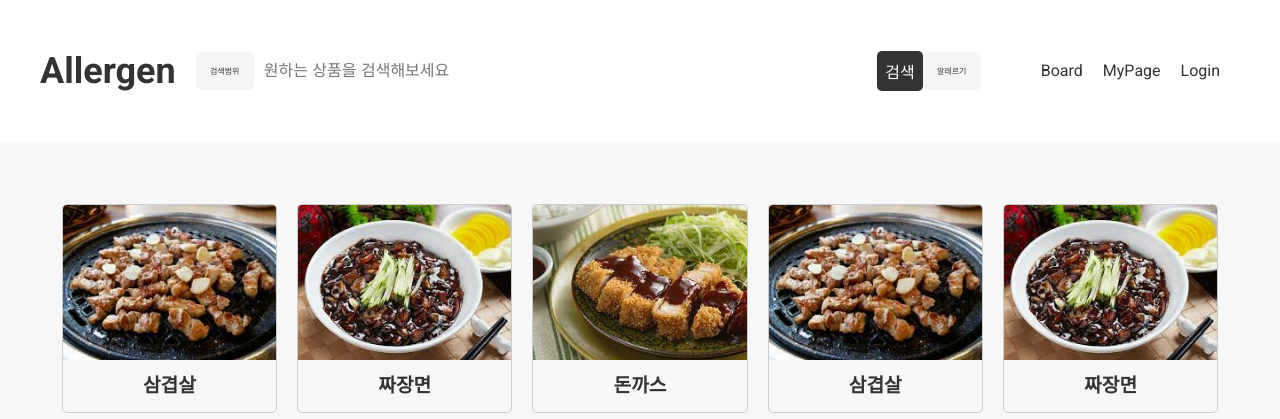
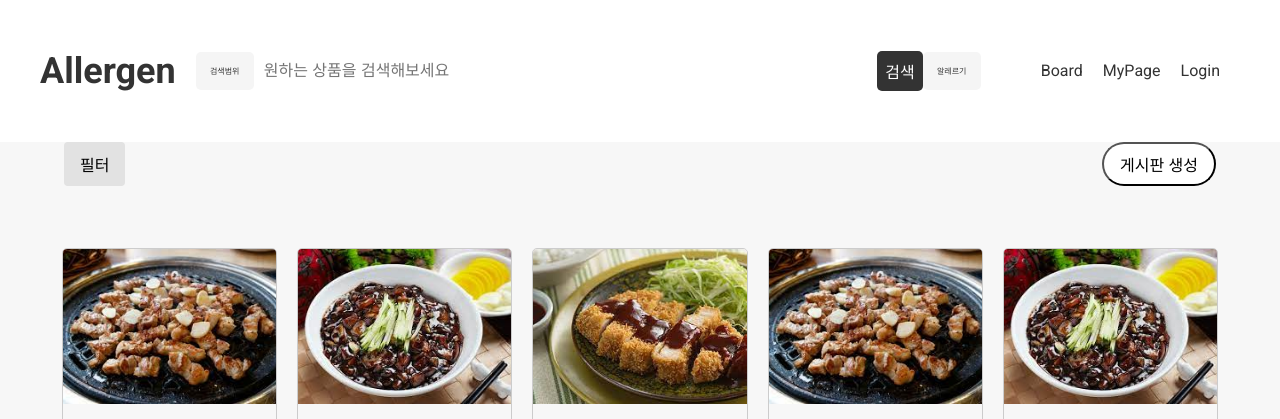
Before and after one commit to hantoro123/AllergyProject, a Django app: page /board/ in a window 1280 px wide. Shown: the top 419 px of the page. Run offline with Django 4.2, Linux system fonts and the light colour scheme; parts of the project's set-up code (start-up, migrations or seed data) failed here and were passed over.

Commit message:
Add create board button and filter

```diff
--- a/allergyProject/board/templates/board.html
+++ b/allergyProject/board/templates/board.html
@@ -2,6 +2,10 @@
 {% load static %}
 <!-- add to django -->
 {% block content %}
+<div class="header">
+  <button class="filter-btn">필터</button>
+  <button class="create-board-btn">게시판 생성</button>
+</div>
   <main>
     <div class="container">
       <div class="post">
--- a/allergyProject/static/css/style.css
+++ b/allergyProject/static/css/style.css
@@ -550,3 +550,41 @@ footer {
   margin-top: 16px;
   color: #777;
 }
+
+.header {
+  display: flex;
+  justify-content: space-between;
+  background-color: #f7f7f7;
+}
+
+.create-board-btn {
+  background-color: #ffffff;
+  color: #000000;
+  padding: 8px 16px;
+  border: solid 1px blcak;
+  border-radius: 30px;
+  font-size: 16px;
+  cursor: pointer;
+  margin-right: 5%;
+}
+
+.create-board-btn:hover{
+  background-color: #000000;
+  color: #fff;
+}
+
+.filter-btn {
+  background-color: #e2e2e2;
+  color: #000000;
+  padding: 8px 16px;
+  border-radius: 4px;
+  font-size: 16px;
+  cursor: pointer;
+  border: none;
+  margin-left: 5%;
+}
+
+.filter-btn:hover{
+  background-color: #000000;
+  color: #e2e2e2;
+}
```
